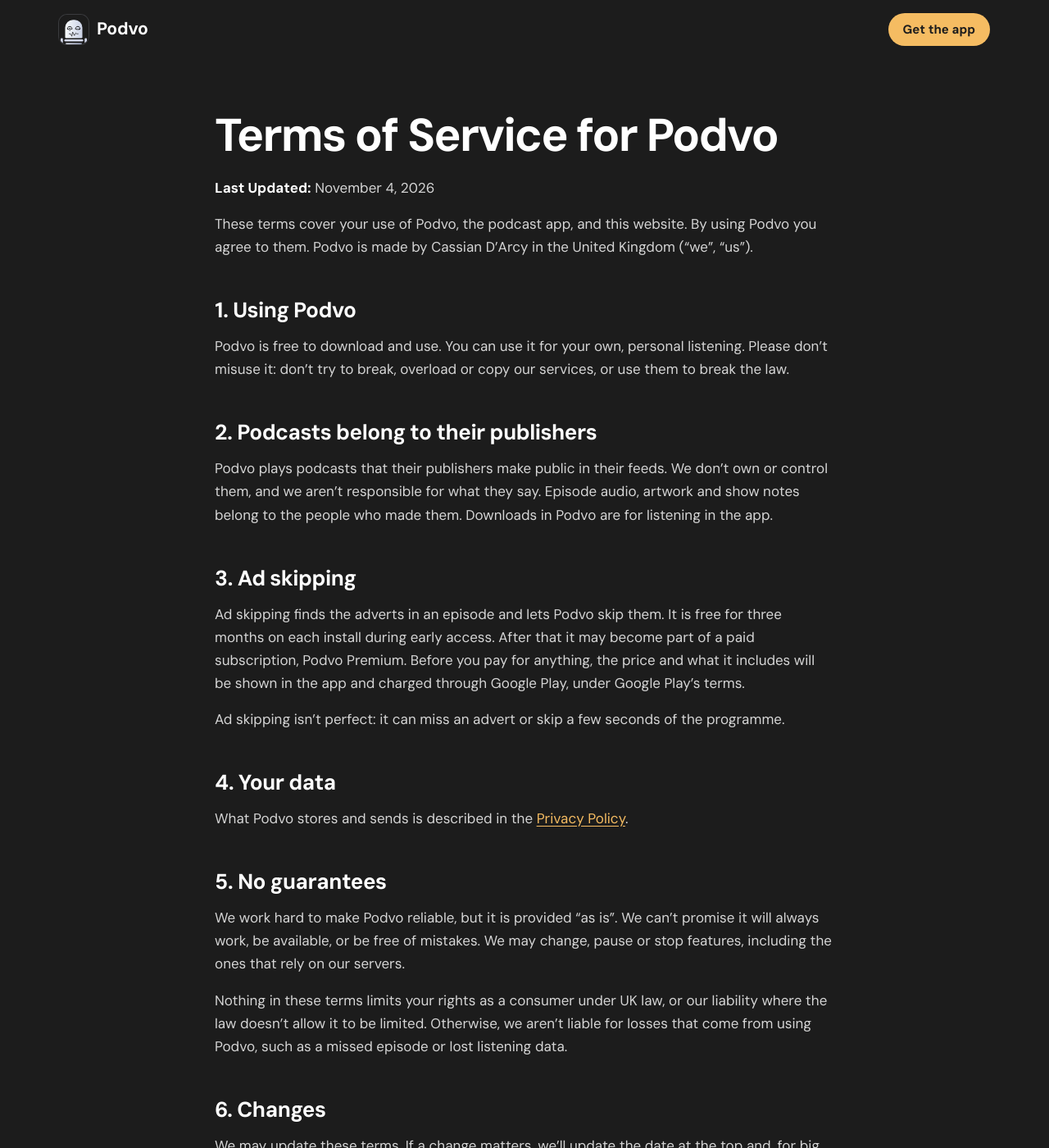
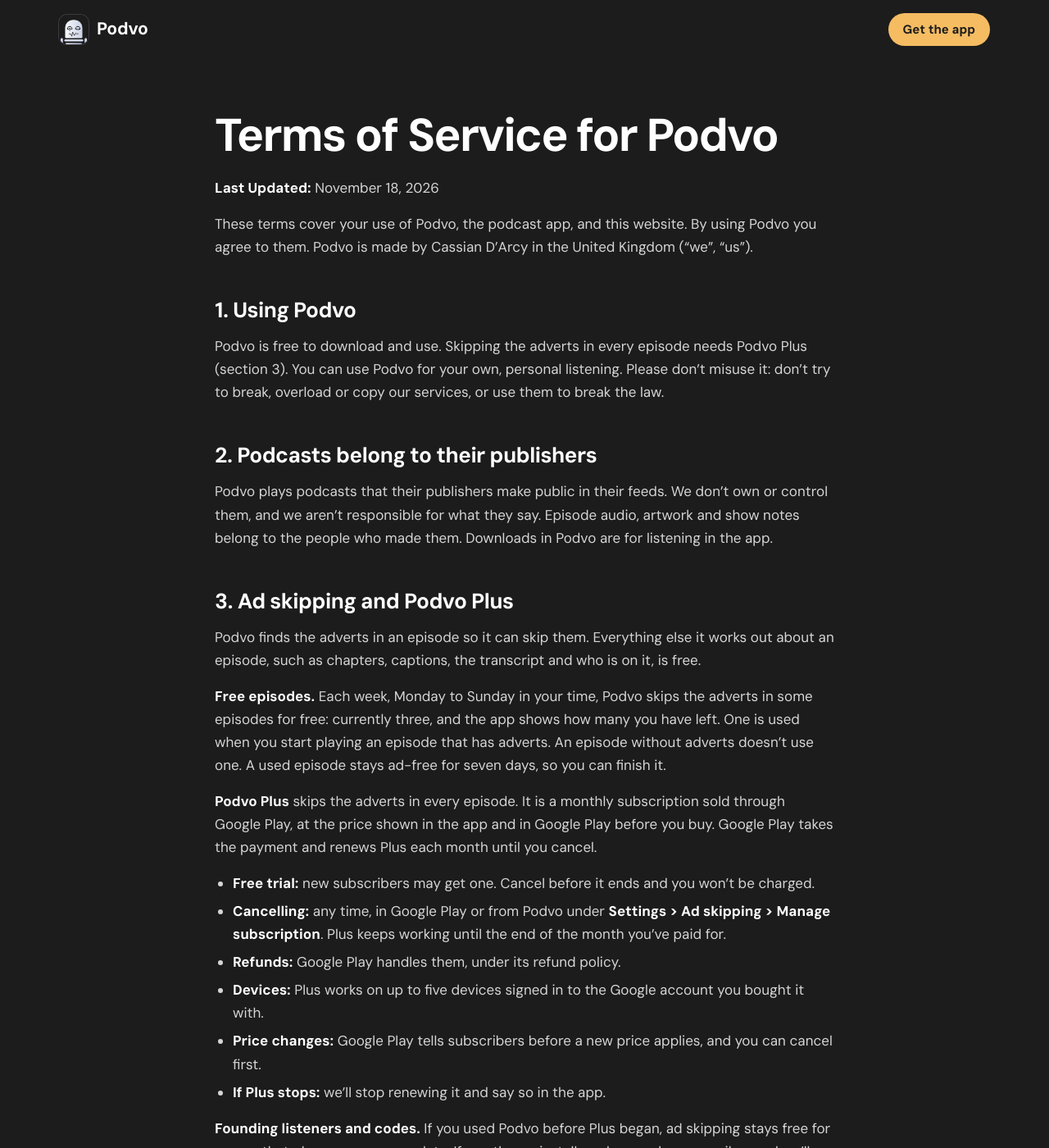
Before and after one commit to cassiand123-dev/podvo-site, a Jekyll site: the page built from terms/index.md, in a window 1280 px wide and 1400 px high. Shown: the whole window at 82% size. Built offline with Jekyll 4.4.1, drawn with Linux system fonts in a browser that asks for light colours; our own code applies the rules of GitHub Pages for plain Markdown files; some of the changed text lies outside the part shown.

Commit message:
Describe Podvo Plus in the terms: free episodes each week, the monthly plan, codes
Replaces the early-access three-month free period. Publish with 2.1.0, not before:
the app out now still has the free period.

Co-Authored-By: Claude Opus 5.5 <noreply@anthropic.com>

```diff
--- a/terms/index.md
+++ b/terms/index.md
@@ -4,14 +4,15 @@ title: Terms of Service for Podvo
 
 # Terms of Service for Podvo
 
-**Last Updated:** November 4, 2026
+**Last Updated:** November 18, 2026
 
 These terms cover your use of Podvo, the podcast app, and this website. By using Podvo
 you agree to them. Podvo is made by Cassian D'Arcy in the United Kingdom ("we", "us").
 
 ## 1. Using Podvo
 
-Podvo is free to download and use. You can use it for your own, personal listening.
+Podvo is free to download and use. Skipping the adverts in every episode needs Podvo Plus
+(section 3). You can use Podvo for your own, personal listening.
 Please don't misuse it: don't try to break, overload or copy our services, or use them to
 break the law.
 
@@ -21,12 +22,34 @@ Podvo plays podcasts that their publishers make public in their feeds. We don't
 control them, and we aren't responsible for what they say. Episode audio, artwork and show
 notes belong to the people who made them. Downloads in Podvo are for listening in the app.
 
-## 3. Ad skipping
+## 3. Ad skipping and Podvo Plus
 
-Ad skipping finds the adverts in an episode and lets Podvo skip them. It is free for three
-months on each install during early access. After that it may become part of a paid
-subscription, Podvo Premium. Before you pay for anything, the price and what it includes
-will be shown in the app and charged through Google Play, under Google Play's terms.
+Podvo finds the adverts in an episode so it can skip them. Everything else it works out
+about an episode, such as chapters, captions, the transcript and who is on it, is free.
+
+**Free episodes.** Each week, Monday to Sunday in your time, Podvo skips the adverts in
+some episodes for free: currently three, and the app shows how many you have left. One is
+used when you start playing an episode that has adverts. An episode without adverts doesn't
+use one. A used episode stays ad-free for seven days, so you can finish it.
+
+**Podvo Plus** skips the adverts in every episode. It is a monthly subscription sold through
+Google Play, at the price shown in the app and in Google Play before you buy. Google Play
+takes the payment and renews Plus each month until you cancel.
+
+- **Free trial:** new subscribers may get one. Cancel before it ends and you won't be charged.
+- **Cancelling:** any time, in Google Play or from Podvo under **Settings > Ad skipping >
+  Manage subscription**. Plus keeps working until the end of the month you've paid for.
+- **Refunds:** Google Play handles them, under its refund policy.
+- **Devices:** Plus works on up to five devices signed in to the Google account you bought
+  it with.
+- **Price changes:** Google Play tells subscribers before a new price applies, and you can
+  cancel first.
+- **If Plus stops:** we'll stop renewing it and say so in the app.
+
+**Founding listeners and codes.** If you used Podvo before Plus began, ad skipping stays
+free for you on that phone once you update. If you then reinstall or change phone, email us
+and we'll send you a code. We may also give out Podvo codes that make ad skipping free for
+a time or for good. Codes are gifts: they can't be sold or exchanged for money.
 
 Ad skipping isn't perfect: it can miss an advert or skip a few seconds of the programme.
 
```
